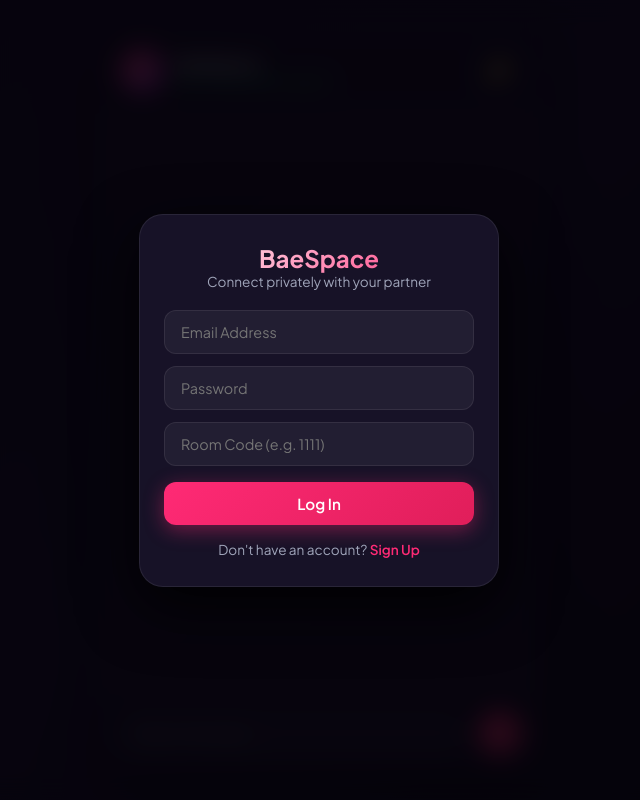
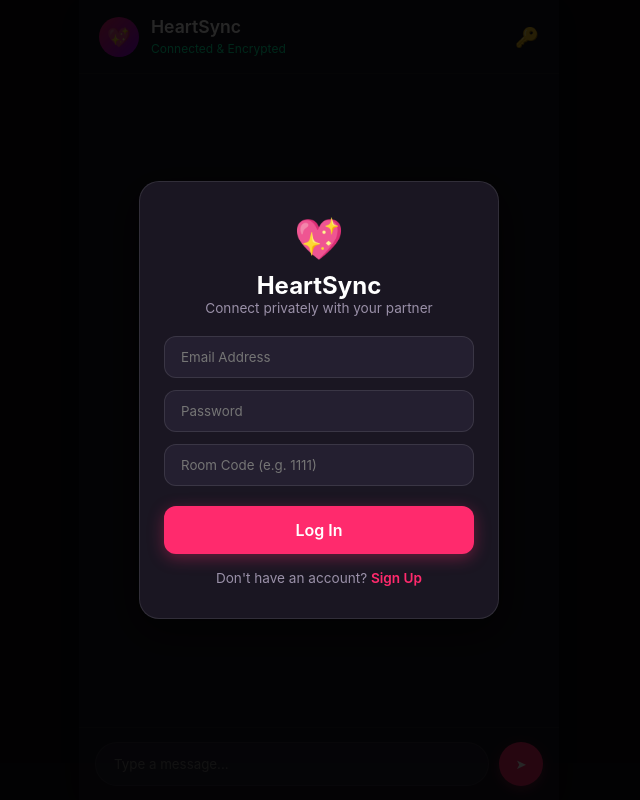
Before and after one commit to tillencheche25-blip/BaeSpace, a website: page public/index.html in a window 1280 px wide. Shown: the whole page, without its empty margins (321-961 px from the left). Drawn offline with nearby package versions, Linux system fonts and the light colour scheme; no server answers.

Commit message:
Update app name to HeartSync and finalize codebase

```diff
--- a/public/app.js
+++ b/public/app.js
@@ -73,7 +73,7 @@ socket.on('room_access_granted', (data) => {
     const titleElem = document.getElementById('current-room-title');
     const statusElem = document.getElementById('room-status');
 
-    if (titleElem) titleElem.innerText = `BaeSpace [${data.roomId}]`;
+    if (titleElem) titleElem.innerText = `HeartSync [${data.roomId}]`;
     if (statusElem) statusElem.innerText = 'Connected & Encrypted';
 
     hideAuthModal();
--- a/public/index.html
+++ b/public/index.html
@@ -4,7 +4,7 @@
 <head>
     <meta charset="UTF-8">
     <meta name="viewport" content="width=device-width, initial-scale=1.0">
-    <title>BaeSpace - Private Partner Connect</title>
+    <title>HeartSync - Private Partner Connect</title>
     <link rel="stylesheet" href="style.css">
 </head>
 
@@ -14,9 +14,9 @@
         <!-- App Header -->
         <header class="app-header">
             <div class="partner-info">
-                <div class="avatar-small"></div>
+                <div class="avatar-small" id="app-header-icon">💖</div>
                 <div>
-                    <h1 id="current-room-title">BaeSpace</h1>
+                    <h1 id="current-room-title">HeartSync</h1>
                     <span id="room-status" class="status-online">Connected & Encrypted</span>
                 </div>
             </div>
@@ -45,7 +45,8 @@
     <!-- Auth / Room Join Modal -->
     <div id="auth-modal" class="auth-overlay active">
         <div class="auth-box">
-            <h2 id="auth-title">BaeSpace</h2>
+            <div class="auth-icon">💖</div>
+            <h2 id="auth-title">HeartSync</h2>
             <p style="color: var(--text-secondary); margin-bottom: 20px; font-size: 0.85rem;">
                 Connect privately with your partner
             </p>
--- a/public/style.css
+++ b/public/style.css
@@ -1,297 +1,179 @@
-@import url('https://fonts.googleapis.com/css2?family=Plus+Jakarta+Sans:wght@400;500;600;700&display=swap');
-
 :root {
-    --bg-gradient: linear-gradient(135deg, #0f0c20 0%, #15102a 50%, #06040a 100%);
-    --card-bg: rgba(23, 18, 38, 0.85);
-    --glass-border: rgba(255, 255, 255, 0.08);
-    --accent-pink: #ff2a75;
-    --accent-glow: rgba(255, 42, 117, 0.4);
-    --text-primary: #e9edef;
-    --text-secondary: #a0a5ba;
-    --input-bg: rgba(255, 255, 255, 0.05);
+    --bg-dark: #0f0d13;
+    --card-bg: #1a1622;
+    --input-bg: #241f30;
+    --accent-pink: #ff2a6d;
+    --accent-glow: rgba(255, 42, 109, 0.35);
+    --text-primary: #ffffff;
+    --text-secondary: #9a90a8;
+    --msg-sent: #ff2a6d;
+    --msg-received: #2a2436;
 }
 
 * {
     box-sizing: border-box;
     margin: 0;
     padding: 0;
-    font-family: 'Plus Jakarta Sans', -apple-system, sans-serif;
-}
-
-html,
-body {
-    height: 100%;
-    width: 100%;
-    background: var(--bg-gradient);
-    color: var(--text-primary);
-    overflow: hidden;
+    font-family: -apple-system, BlinkMacSystemFont, "Segoe UI", Roboto, Helvetica, Arial, sans-serif;
 }
 
 body {
+    background-color: var(--bg-dark);
+    color: var(--text-primary);
+    height: 100vh;
     display: flex;
     justify-content: center;
     align-items: center;
+    overflow: hidden;
 }
 
 .app-container {
     width: 100%;
-    max-width: 440px;
-    height: 100dvh;
-    background: var(--card-bg);
-    backdrop-filter: blur(20px);
-    -webkit-backdrop-filter: blur(20px);
-    border: 1px solid var(--glass-border);
+    max-width: 480px;
+    height: 100vh;
     display: flex;
     flex-direction: column;
-    position: relative;
-    box-shadow: 0 20px 50px rgba(0, 0, 0, 0.6);
+    background-color: var(--card-bg);
+    box-shadow: 0 8px 32px rgba(0, 0, 0, 0.5);
 }
 
-@media (min-height: 700px) and (min-width: 480px) {
-    .app-container {
-        height: 92vh;
-        border-radius: 28px;
-    }
-}
-
-/* App Header */
+/* Header */
 .app-header {
     display: flex;
+    align-items: center;
     justify-content: space-between;
-    align-items: center;
     padding: 16px 20px;
-    background: rgba(15, 12, 32, 0.8);
-    border-bottom: 1px solid var(--glass-border);
-    flex-shrink: 0;
+    background-color: rgba(26, 22, 34, 0.9);
+    backdrop-filter: blur(10px);
+    border-bottom: 1px solid rgba(255, 255, 255, 0.05);
 }
 
 .partner-info {
     display: flex;
     align-items: center;
-    gap: 14px;
+    gap: 12px;
 }
 
 .avatar-small {
-    width: 44px;
-    height: 44px;
+    width: 40px;
+    height: 40px;
     border-radius: 50%;
-    background: linear-gradient(135deg, var(--accent-pink), #8a2be2);
+    background: linear-gradient(135deg, #ff2a6d, #9a00ff);
     display: flex;
     align-items: center;
     justify-content: center;
-    box-shadow: 0 0 15px var(--accent-glow);
+    font-size: 1.2rem;
 }
 
-.avatar-small::after {
-    content: '💖';
+.app-header h1 {
     font-size: 1.1rem;
-}
-
-#current-room-title {
-    font-size: 1.05rem;
-    font-weight: 700;
-    letter-spacing: -0.2px;
-    color: #fff;
+    font-weight: 600;
 }
 
 .status-online {
     font-size: 0.75rem;
-    color: #00e676;
-    display: flex;
-    align-items: center;
-    gap: 6px;
-    font-weight: 500;
-}
-
-.status-online::before {
-    content: '';
-    width: 6px;
-    height: 6px;
-    background-color: #00e676;
-    border-radius: 50%;
-    box-shadow: 0 0 8px #00e676;
-}
-
-.header-actions {
-    display: flex;
-    gap: 8px;
+    color: #00ffaa;
 }
 
 .icon-btn {
-    background: var(--input-bg);
-    border: 1px solid var(--glass-border);
-    font-size: 1.1rem;
-    color: #fff;
+    background: none;
+    border: none;
+    font-size: 1.2rem;
     cursor: pointer;
-    width: 40px;
-    height: 40px;
-    border-radius: 50%;
-    display: flex;
-    align-items: center;
-    justify-content: center;
-    transition: all 0.2s ease;
 }
 
-.icon-btn:hover {
-    background: rgba(255, 255, 255, 0.15);
-}
-
-/* Main Content Area */
+/* Main Screen & Chat */
 .main-content {
     flex: 1;
-    min-height: 0;
-    position: relative;
     display: flex;
     flex-direction: column;
+    overflow: hidden;
 }
 
 .screen-view {
+    flex: 1;
     display: flex;
     flex-direction: column;
     height: 100%;
 }
 
-/* Chat Stream Container */
 .messages-area {
     flex: 1;
-    min-height: 0;
+    padding: 20px;
     overflow-y: auto;
     display: flex;
     flex-direction: column;
-    gap: 10px;
-    padding: 16px;
-    -webkit-overflow-scrolling: touch;
+    gap: 12px;
 }
 
-.messages-area::-webkit-scrollbar {
-    width: 5px;
+/* Message Bubbles */
+.msg {
+    max-width: 75%;
+    padding: 10px 14px;
+    border-radius: 16px;
+    font-size: 0.95rem;
+    line-height: 1.4;
+    display: flex;
+    flex-direction: column;
+    word-break: break-word;
 }
 
-.messages-area::-webkit-scrollbar-thumb {
-    background: rgba(255, 255, 255, 0.1);
-    border-radius: 10px;
+.msg.sent {
+    align-self: flex-end;
+    background-color: var(--msg-sent);
+    color: white;
+    border-bottom-right-radius: 4px;
 }
 
-/* Base Message Bubbles */
-.msg {
-    max-width: 78%;
-    padding: 8px 12px;
-    border-radius: 14px;
-    font-size: 0.92rem;
-    line-height: 1.4;
-    word-wrap: break-word;
-    display: inline-flex;
-    flex-wrap: wrap;
-    align-items: flex-end;
-    gap: 6px;
-    box-shadow: 0 2px 5px rgba(0, 0, 0, 0.3);
-    animation: fadeIn 0.2s ease-out forwards;
-}
-
-@keyframes fadeIn {
-    from {
-        opacity: 0;
-        transform: translateY(6px);
-    }
-
-    to {
-        opacity: 1;
-        transform: translateY(0);
-    }
-}
-
-/* RECEIVED MESSAGES: Left-aligned, Dark Slate */
 .msg.received {
-    align-self: flex-start !important;
-    background: #202c33;
-    color: #e9edef;
-    border-top-left-radius: 2px;
-    border: 1px solid var(--glass-border);
-}
-
-.msg.received .timestamp {
-    color: rgba(241, 241, 242, 0.5);
-}
-
-/* SENT MESSAGES: Right-aligned, Gradient Pink */
-.msg.sent {
-    align-self: flex-end !important;
-    background: linear-gradient(135deg, #ff2a75 0%, #d81b60 100%);
-    color: #ffffff;
-    border-top-right-radius: 2px;
-}
-
-.msg.sent .timestamp {
-    color: rgba(255, 255, 255, 0.75);
-}
-
-.msg-text {
-    flex: 1 1 auto;
-    white-space: pre-wrap;
+    align-self: flex-start;
+    background-color: var(--msg-received);
+    color: var(--text-primary);
+    border-bottom-left-radius: 4px;
 }
 
 .msg-meta {
-    display: inline-flex;
+    display: flex;
     align-items: center;
-    gap: 3px;
-    margin-left: auto;
-    padding-top: 2px;
-}
-
-.timestamp {
+    justify-content: flex-end;
+    gap: 4px;
     font-size: 0.65rem;
-    user-select: none;
+    opacity: 0.7;
+    margin-top: 4px;
 }
 
 .ticks {
-    font-size: 0.72rem;
-    color: #53bdeb;
-    font-weight: bold;
-    letter-spacing: -2px;
-    user-select: none;
+    color: #00ffaa;
 }
 
-/* Bottom Input Bar */
+/* Input Bar */
 .chat-input-bar {
+    padding: 14px 16px;
     display: flex;
-    align-items: center;
     gap: 10px;
-    padding: 12px 16px;
-    background: rgba(15, 12, 32, 0.95);
-    border-top: 1px solid var(--glass-border);
-    flex-shrink: 0;
+    background-color: var(--card-bg);
+    border-top: 1px solid rgba(255, 255, 255, 0.05);
 }
 
-.chat-input-bar input[type="text"] {
+.chat-input-bar input {
     flex: 1;
+    background-color: var(--input-bg);
+    border: 1px solid rgba(255, 255, 255, 0.08);
+    border-radius: 24px;
     padding: 12px 18px;
-    background: var(--input-bg);
-    border: 1px solid var(--glass-border);
-    border-radius: 24px;
-    color: #fff;
-    font-size: 0.92rem;
+    color: white;
     outline: none;
 }
 
-.chat-input-bar input[type="text"]:focus {
-    border-color: var(--accent-pink);
-    background: rgba(255, 255, 255, 0.08);
-}
-
 .send-btn {
-    background: linear-gradient(135deg, var(--accent-pink) 0%, #e01e5a 100%);
-    color: #fff;
+    background-color: var(--accent-pink);
+    color: white;
     border: none;
     width: 44px;
     height: 44px;
     border-radius: 50%;
     cursor: pointer;
-    flex-shrink: 0;
-    display: flex;
-    align-items: center;
-    justify-content: center;
-    font-size: 1rem;
-    box-shadow: 0 0 15px var(--accent-glow);
+    box-shadow: 0 4px 12px var(--accent-glow);
 }
 
 /* Auth Modal Overlay */
@@ -299,16 +181,13 @@ body {
     position: fixed;
     top: 0;
     left: 0;
-    right: 0;
-    bottom: 0;
-    background: rgba(5, 3, 10, 0.85);
-    backdrop-filter: blur(12px);
-    -webkit-backdrop-filter: blur(12px);
+    width: 100vw;
+    height: 100vh;
+    background-color: rgba(0, 0, 0, 0.85);
     display: none;
+    align-items: center;
     justify-content: center;
-    align-items: center;
-    z-index: 1000;
-    padding: 20px;
+    z-index: 999;
 }
 
 .auth-overlay.active {
@@ -316,53 +195,45 @@ body {
 }
 
 .auth-box {
-    background: rgba(25, 20, 42, 0.95);
-    border: 1px solid var(--glass-border);
-    padding: 28px 24px;
-    border-radius: 24px;
-    width: 100%;
+    background-color: var(--card-bg);
+    padding: 32px 24px;
+    border-radius: 20px;
+    width: 90%;
     max-width: 360px;
     text-align: center;
-    box-shadow: 0 20px 60px rgba(0, 0, 0, 0.8);
+    border: 1px solid rgba(255, 255, 255, 0.1);
+    box-shadow: 0 12px 40px rgba(0, 0, 0, 0.6);
 }
 
-.auth-box h2 {
-    font-size: 1.5rem;
-    font-weight: 700;
-    background: linear-gradient(135deg, #fff, var(--accent-pink));
-    -webkit-background-clip: text;
-    -webkit-text-fill-color: transparent;
+.auth-icon {
+    font-size: 2.5rem;
+    margin-bottom: 8px;
 }
 
 .input-group {
-    margin-top: 12px;
+    margin-bottom: 12px;
 }
 
 .input-group input {
     width: 100%;
     padding: 12px 16px;
-    background: var(--input-bg);
-    border: 1px solid var(--glass-border);
     border-radius: 12px;
-    color: #fff;
-    font-size: 0.9rem;
+    border: 1px solid rgba(255, 255, 255, 0.1);
+    background-color: var(--input-bg);
+    color: white;
     outline: none;
-}
-
-.input-group input:focus {
-    border-color: var(--accent-pink);
 }
 
 .primary-btn {
     width: 100%;
-    padding: 12px;
-    margin-top: 16px;
+    padding: 14px;
     border: none;
     border-radius: 12px;
-    background: linear-gradient(135deg, var(--accent-pink) 0%, #e01e5a 100%);
-    color: #fff;
-    font-size: 0.95rem;
+    background-color: var(--accent-pink);
+    color: white;
     font-weight: 600;
+    font-size: 1rem;
     cursor: pointer;
-    box-shadow: 0 5px 20px var(--accent-glow);
+    margin-top: 8px;
+    box-shadow: 0 4px 16px var(--accent-glow);
 }
```
Also changed, not shown: server.js (+3 -5 lines).
